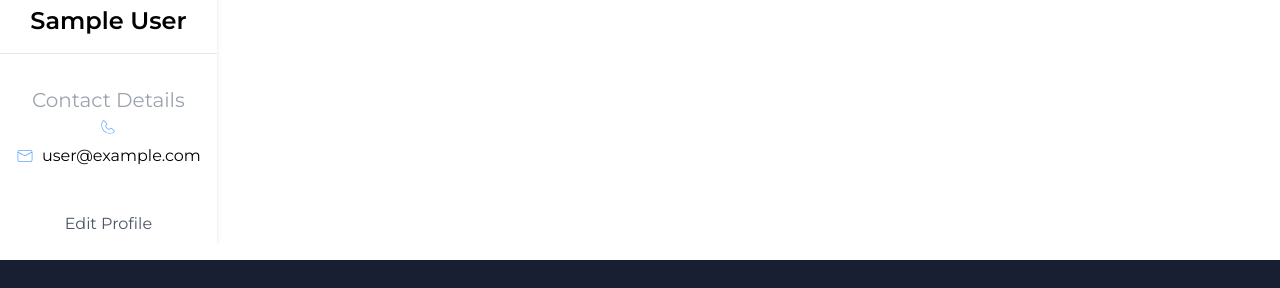
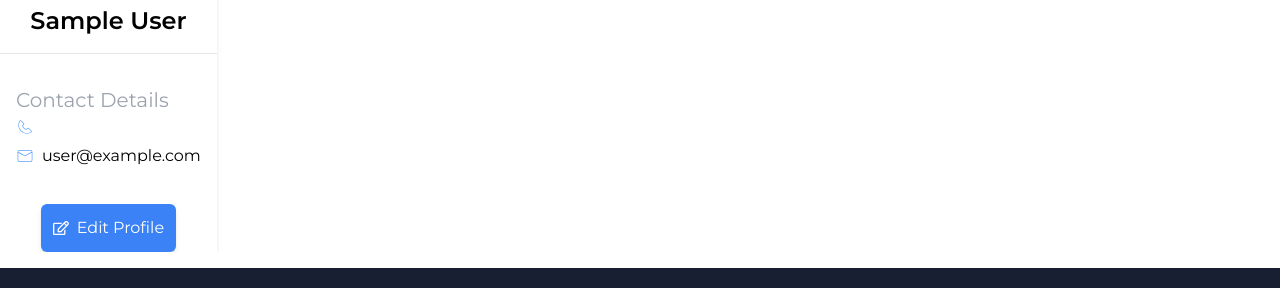
Before and after one commit to lakshyadeepgogoi/OLX-new, a React (Create React App) app: page /profile in a window 1280 px wide. Shown: the part 275-563 px from the top of the page. Built offline with nearby package versions, Linux system fonts and the light colour scheme; no server answers; the database is empty; sample sign-in values are in the browser's storage.

Commit message:
make the loader at correct position

```diff
--- a/src/components/ProfileDetails.js
+++ b/src/components/ProfileDetails.js
@@ -170,7 +170,7 @@ function ProfileDetails() {
 
     return (
         <div className="flex flex-col md:flex-row w-full mt-4">
-            <div className="max-w-full md:max-w-[20%] pt-4 space-y-4 bg-white shadow-md flex flex-col items-center w-full font-inter md:w-auto md:flex-shrink-0">
+            <div className="max-w-full md:max-w-[20%] pt-4 space-y-4 bg-white shadow-md flex flex-col items-center w-full font-inter md:w-auto md:flex-shrink-0 ">
                 <div className="relative">
                     <img src={profileImageUrl} alt="Profile" className="w-32 h-32 rounded-full border object-cover mt-4" />
 
@@ -178,8 +178,8 @@ function ProfileDetails() {
                         <div className="absolute inset-0 flex justify-center items-center bg-gray-900 bg-opacity-50 rounded-full w-32 h-32 mt-4 ">
                             <div role="status">
                                 <svg aria-hidden="true" className="w-8 h-8 text-gray-200 animate-spin dark:text-gray-600 fill-blue-600" viewBox="0 0 100 101" fill="none" xmlns="http://www.w3.org/2000/svg">
-                                <path d="M100 50.5908C100 78.2051 77.6142 100.591 50 100.591C22.3858 100.591 0 78.2051 0 50.5908C0 22.9766 22.3858 0.59082 50 0.59082C77.6142 0.59082 100 22.9766 100 50.5908ZM9.08144 50.5908C9.08144 73.1895 27.4013 91.5094 50 91.5094C72.5987 91.5094 90.9186 73.1895 90.9186 50.5908C90.9186 27.9921 72.5987 9.67226 50 9.67226C27.4013 9.67226 9.08144 27.9921 9.08144 50.5908Z" fill="currentColor"/>
-                                <path d="M93.9676 39.0409C96.393 38.4038 97.8624 35.9116 97.0079 33.5539C95.2932 28.8227 92.871 24.3692 89.8167 20.348C85.8452 15.1192 80.8826 10.7238 75.2124 7.41289C69.5422 4.10194 63.2754 1.94025 56.7698 1.05124C51.7666 0.367541 46.6976 0.446843 41.7345 1.27873C39.2613 1.69328 37.813 4.19778 38.4501 6.62326C39.0873 9.04874 41.5694 10.4717 44.0505 10.1071C47.8511 9.54855 51.7191 9.52689 55.5402 10.0491C60.8642 10.7766 65.9928 12.5457 70.6331 15.2552C75.2735 17.9648 79.3347 21.5619 82.5849 25.841C84.9175 28.9121 86.7997 32.2913 88.1811 35.8758C89.083 38.2158 91.5421 39.6781 93.9676 39.0409Z" fill="currentFill"/>
+                                    <path d="M100 50.5908C100 78.2051 77.6142 100.591 50 100.591C22.3858 100.591 0 78.2051 0 50.5908C0 22.9766 22.3858 0.59082 50 0.59082C77.6142 0.59082 100 22.9766 100 50.5908ZM9.08144 50.5908C9.08144 73.1895 27.4013 91.5094 50 91.5094C72.5987 91.5094 90.9186 73.1895 90.9186 50.5908C90.9186 27.9921 72.5987 9.67226 50 9.67226C27.4013 9.67226 9.08144 27.9921 9.08144 50.5908Z" fill="currentColor" />
+                                    <path d="M93.9676 39.0409C96.393 38.4038 97.8624 35.9116 97.0079 33.5539C95.2932 28.8227 92.871 24.3692 89.8167 20.348C85.8452 15.1192 80.8826 10.7238 75.2124 7.41289C69.5422 4.10194 63.2754 1.94025 56.7698 1.05124C51.7666 0.367541 46.6976 0.446843 41.7345 1.27873C39.2613 1.69328 37.813 4.19778 38.4501 6.62326C39.0873 9.04874 41.5694 10.4717 44.0505 10.1071C47.8511 9.54855 51.7191 9.52689 55.5402 10.0491C60.8642 10.7766 65.9928 12.5457 70.6331 15.2552C75.2735 17.9648 79.3347 21.5619 82.5849 25.841C84.9175 28.9121 86.7997 32.2913 88.1811 35.8758C89.083 38.2158 91.5421 39.6781 93.9676 39.0409Z" fill="currentFill" />
                                 </svg>
                                 <span className="sr-only">Loading...</span>
                             </div>
@@ -204,7 +204,7 @@ function ProfileDetails() {
                 </div>
                 <h1 className="text-2xl font-semibold flex flex-wrap justify-center ">{name}</h1>
                 <div className='border-t w-full my-3'></div>
-                <div className="space-y-1 flex flex-col items-center leading-8 p-4 w-full">
+                <div className="space-y-1 flex flex-col items-start leading-8 p-4 w-full ">
                     <h1 className='text-xl text-gray-400'>Contact Details</h1>
                     <p className="flex items-center justify-start gap-2">
                         <CiPhone className="text-lg text-blue-400" />
@@ -216,11 +216,15 @@ function ProfileDetails() {
                     </p>
                 </div>
                 <button
-                    className="w-full py-2 mt-2 text-gray-600"
+                    className=" p-3 mt-4 text-white bg-blue-500 rounded-md shadow-md hover:bg-blue-600 transition-colors duration-300 "
                     onClick={() => setIsEditingProfile(true)}
                 >
+                    <span className="flex items-center justify-center">
+                        <FaRegEdit className="mr-2 text-md " />
                         Edit Profile
+                    </span>
                 </button>
+
             </div>
             <div className="w-full p-4">
                 <div className="border-b-2 overflow-x-auto whitespace-nowrap">
```
Lines whose indentation alone changed are shown as unchanged.
